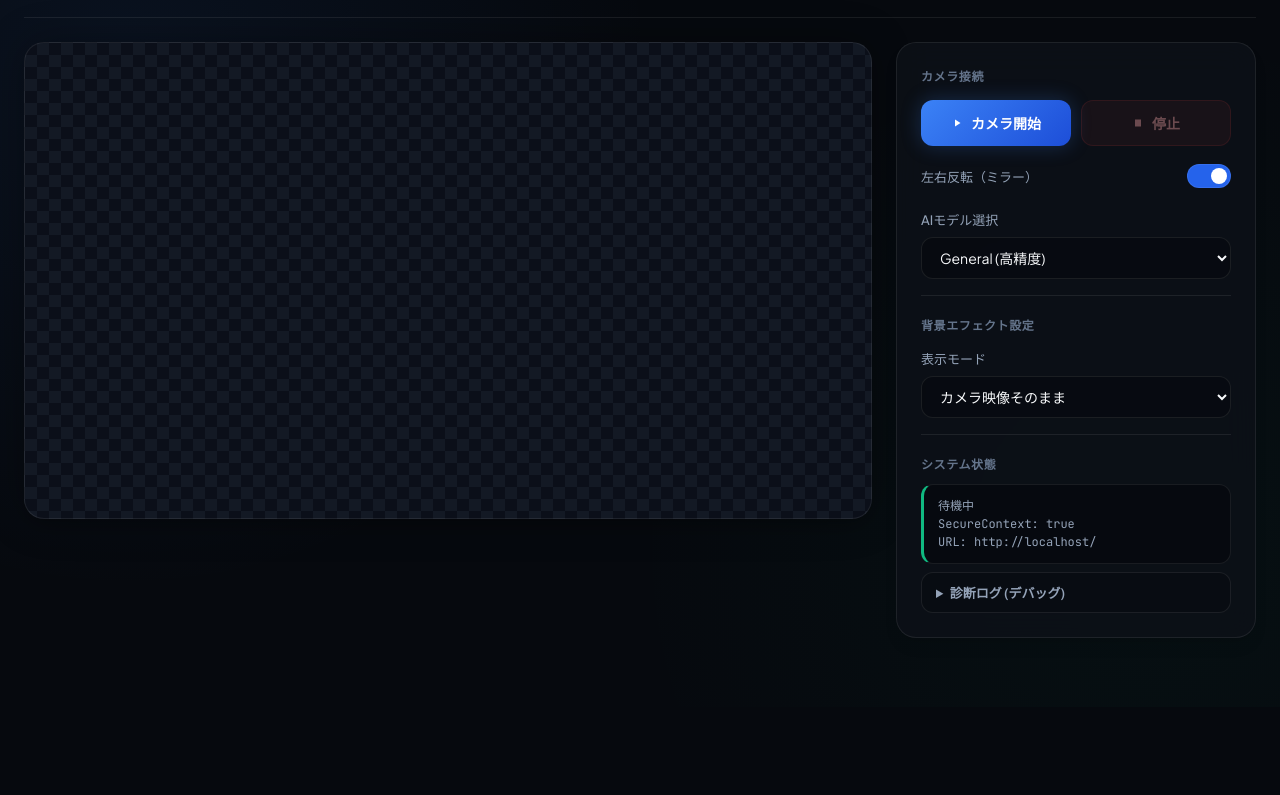
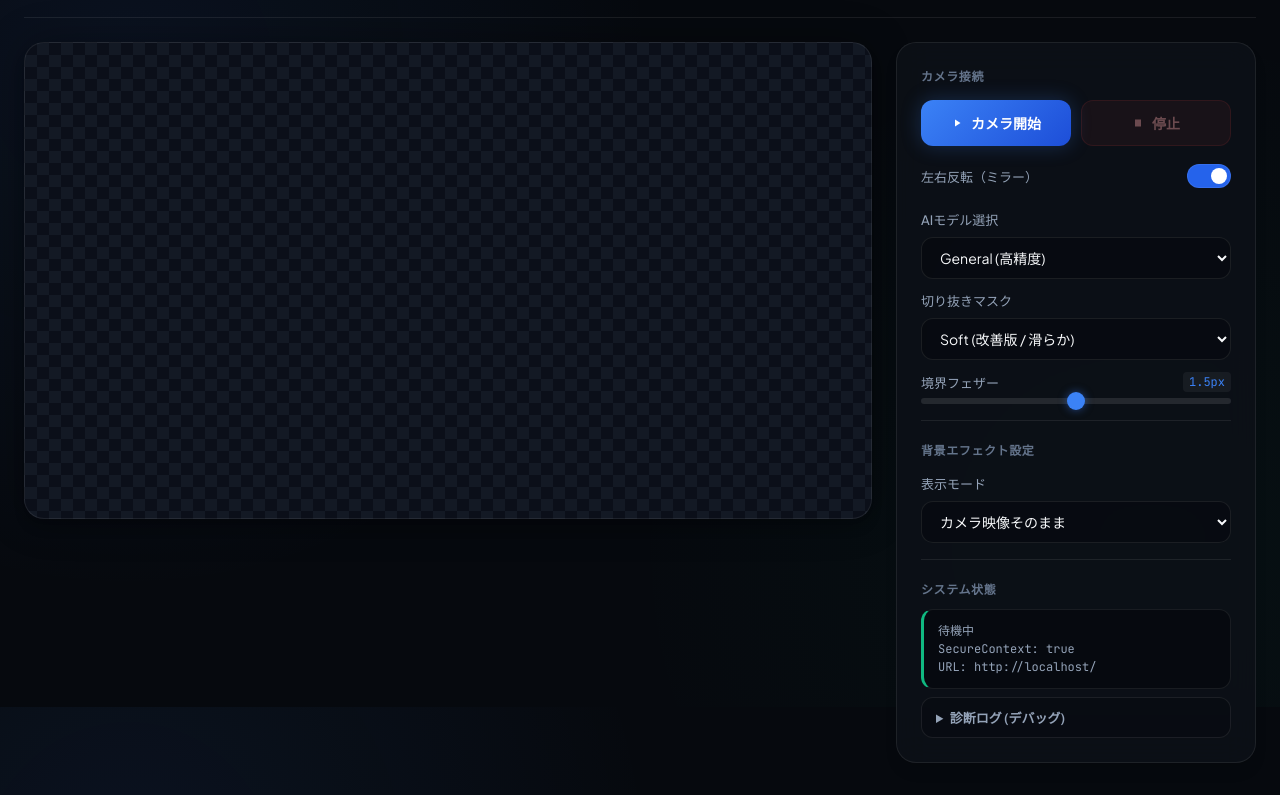
Before and after one commit to ypIwasaki/ImageSegmentation, a website built with Vite: page image-segmentation-bg-switcher-https-final/index.html in a window 1280 px wide. Shown: the part 93-888 px from the top of the page. Before the commit the page ends 800 px from the top, so only its background shows below. Built offline with nearby package versions, Linux system fonts and the light colour scheme.

Commit message:
切り抜きマスクと境界フェザーの調整機能追加

```diff
--- a/image-segmentation-bg-switcher-https-final/index.html
+++ b/image-segmentation-bg-switcher-https-final/index.html
@@ -48,6 +48,29 @@
                 <option value="0">Landscape (軽量 / 高速)</option>
               </select>
             </label>
+
+            <label>
+              切り抜きマスク
+              <select id="maskStyleSelect">
+                <option value="soft" selected>Soft (改善版 / 滑らか)</option>
+                <option value="hard">Hard (従来 / 2値化)</option>
+              </select>
+            </label>
+
+            <div class="slider-container">
+              <div class="slider-header">
+                <label for="maskFeatherInput">境界フェザー</label>
+                <span class="slider-value" id="maskFeatherValue">1.5px</span>
+              </div>
+              <input
+                id="maskFeatherInput"
+                type="range"
+                min="0"
+                max="3"
+                step="0.5"
+                value="1.5"
+              />
+            </div>
           </div>
 
           <!-- 2. 背景合成モード -->
--- a/image-segmentation-bg-switcher-https-final/src/main.js
+++ b/image-segmentation-bg-switcher-https-final/src/main.js
@@ -12,6 +12,9 @@ const colorInput = document.querySelector('#colorInput');
 const imageInput = document.querySelector('#imageInput');
 const mirrorInput = document.querySelector('#mirrorInput');
 const modelSelect = document.querySelector('#modelSelect');
+const maskStyleSelect = document.querySelector('#maskStyleSelect');
+const maskFeatherInput = document.querySelector('#maskFeatherInput');
+const maskFeatherValue = document.querySelector('#maskFeatherValue');
 const statusEl = document.querySelector('#status');
 const debugEl = document.querySelector('#debugLog');
 
@@ -25,6 +28,9 @@ let segmentBusy = false;
 let lastSegmentAt = 0;
 let frameTimestamp = 0; // MediaPipe用の厳密な単調増加タイムスタンプカウンター
 const SEGMENT_INTERVAL_MS = 33;
+const HARD_MASK_THRESHOLD = 0.5;
+const MASK_ALPHA_LOW = 0.35;
+const MASK_ALPHA_HIGH = 0.75;
 
 // 高速レンダリング用のオフスクリーンキャンバス キャッシュ（マスク用 & 人物切り抜き用）
 let maskImageData = null;
@@ -212,7 +218,24 @@ function drawBackground(mode) {
   ctx.fillRect(0, 0, canvas.width, canvas.height);
 }
 
-// Float32の信頼度マスクから、境界線が極めてくっきりしたマスクキャンバスを生成
+function confidenceToAlpha(confidence) {
+  if (maskStyleSelect.value === 'hard') {
+    return confidence >= HARD_MASK_THRESHOLD ? 255 : 0;
+  }
+  const t = Math.max(0, Math.min(1, (confidence - MASK_ALPHA_LOW) / (MASK_ALPHA_HIGH - MASK_ALPHA_LOW)));
+  const smooth = t * t * (3 - 2 * t);
+  return Math.round(smooth * 255);
+}
+
+function getMaskFeatherPx() {
+  return Number(maskFeatherInput.value);
+}
+
+function updateMaskFeatherValue() {
+  maskFeatherValue.textContent = `${getMaskFeatherPx().toFixed(1)}px`;
+}
+
+// Float32の信頼度マスクから、連続的なアルファを持つソフトマスクを生成
 function getMaskCanvas(mask) {
   const w = mask.width;
   const h = mask.height;
@@ -230,13 +253,12 @@ function getMaskCanvas(mask) {
 
   for (let i = 0; i < maskData.length; i++) {
     const confidence = maskData[i];
-    // しきい値（0.5）を用いて2値化し、境界線を極めてくっきり（シャープ）にする
-    const alpha = confidence >= 0.5 ? 255 : 0;
+    const alpha = confidenceToAlpha(confidence);
     const idx = i * 4;
     data[idx] = 255;     // R
     data[idx + 1] = 255; // G
     data[idx + 2] = 255; // B
-    data[idx + 3] = alpha; // A (人物箇所を不透明、背景箇所を透明にマッピング)
+    data[idx + 3] = alpha; // A (人物信頼度に応じて連続的に変化)
   }
 
   maskCtx.putImageData(maskImageData, 0, 0);
@@ -269,8 +291,7 @@ function drawPersonCutout() {
 
   // 2. マスクのアルファを用いてくり抜く（destination-in）
   personCtx.globalCompositeOperation = 'destination-in';
-  // ぼかしを一切適用せず、極めてくっきりした輪郭にする
-  personCtx.filter = 'none';
+  personCtx.filter = getMaskFeatherPx() > 0 ? `blur(${getMaskFeatherPx()}px)` : 'none';
   drawMirroredOnCtx(() => drawCoverImageOnCtx(maskCanvas, personCtx, w, h), personCtx, w);
   personCtx.restore();
 }
@@ -394,6 +415,7 @@ modeSelect.addEventListener('change', updateVisibility);
 
 // Run once initially to hide non-active controls
 updateVisibility();
+updateMaskFeatherValue();
 
 imageInput.addEventListener('change', () => {
   const file = imageInput.files?.[0];
@@ -431,6 +453,15 @@ modelSelect.addEventListener('change', async () => {
   }
 });
 
+maskStyleSelect.addEventListener('change', () => {
+  log('Mask style changed', { style: maskStyleSelect.value });
+});
+
+maskFeatherInput.addEventListener('input', () => {
+  updateMaskFeatherValue();
+  log('Mask feather changed', { px: getMaskFeatherPx() });
+});
+
 startButton.addEventListener('click', start);
 stopButton.addEventListener('click', stop);
 
```
